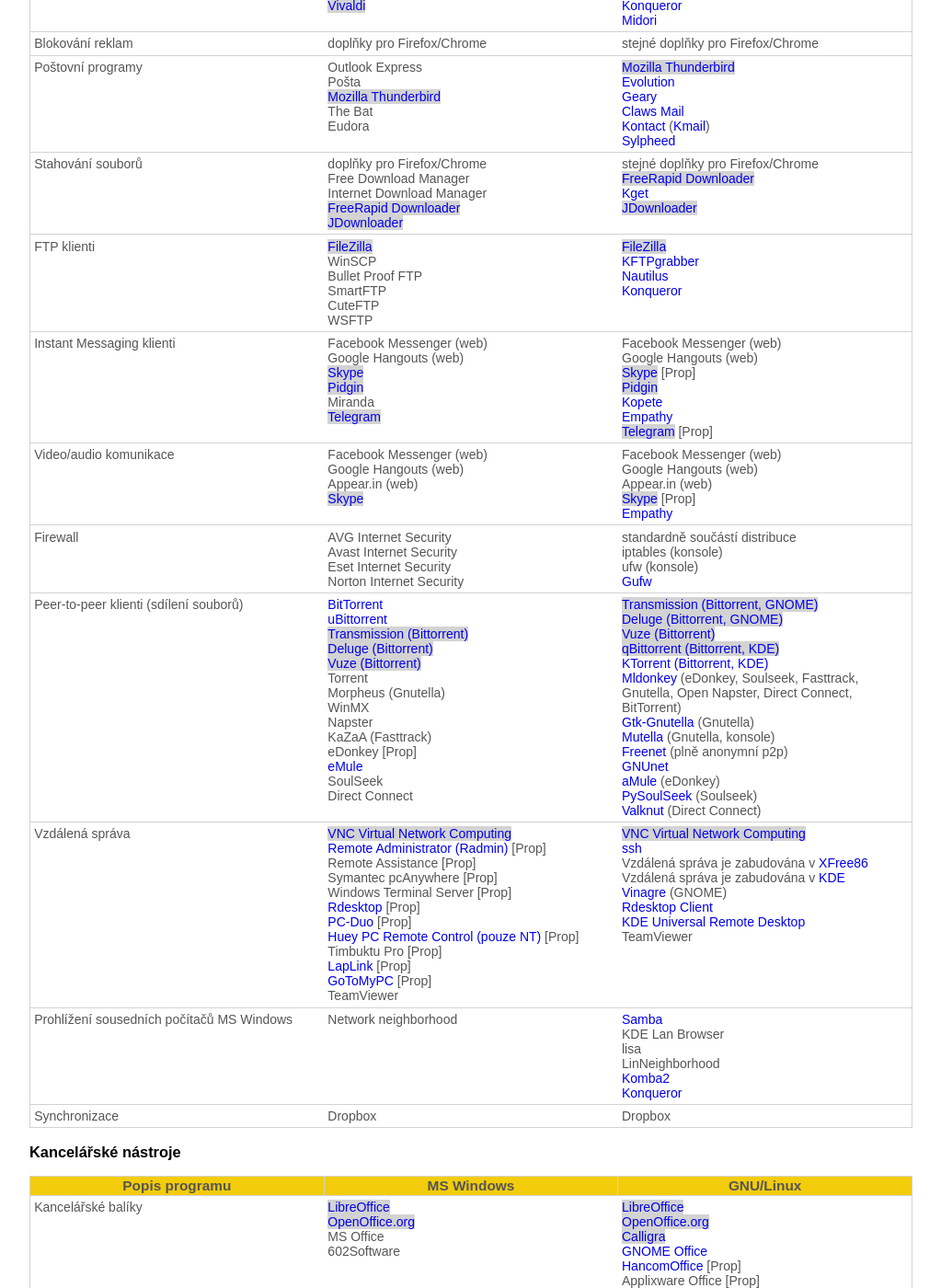
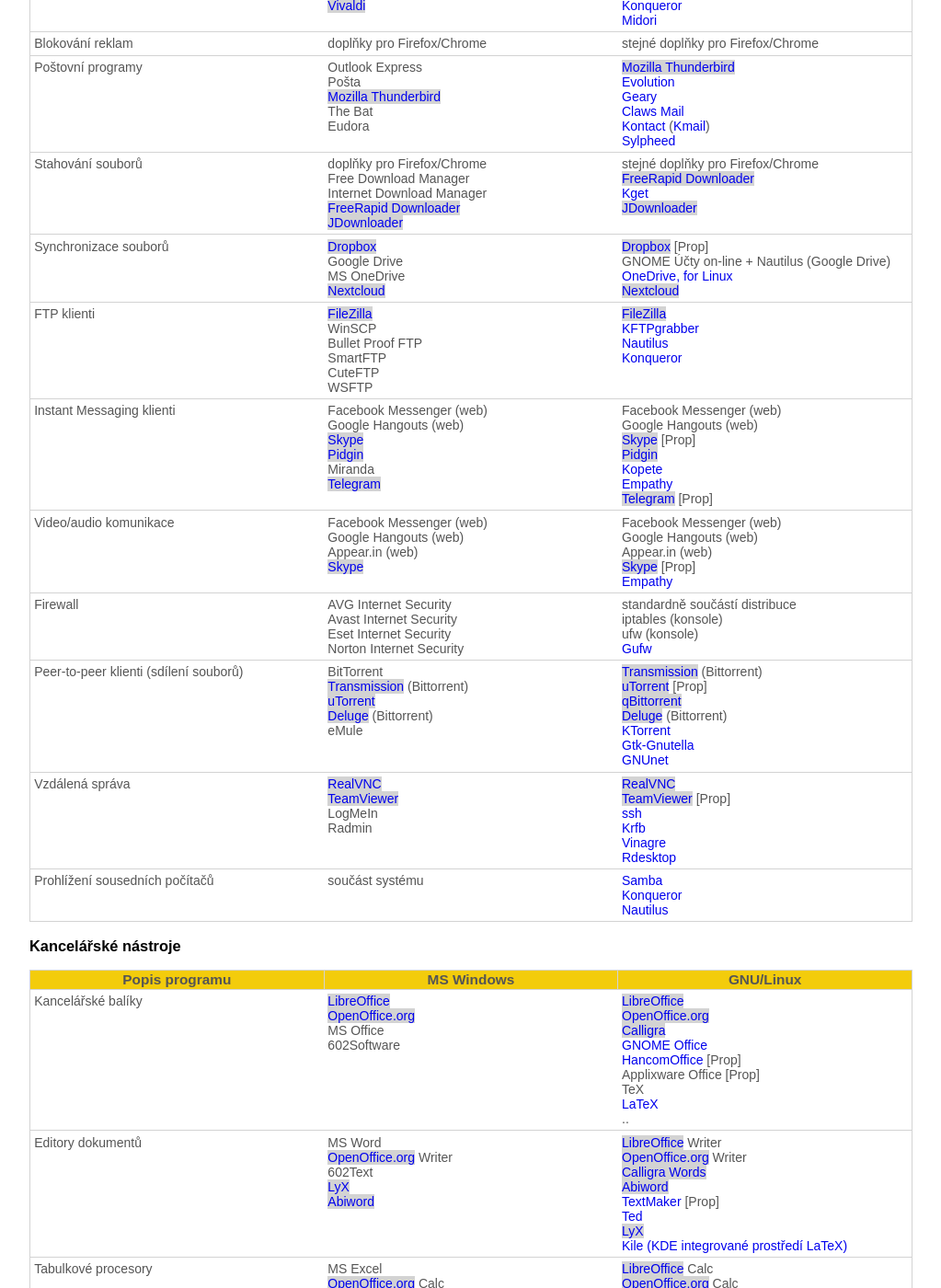
Before and after one commit to MikkCZ/plc, a Jekyll site: the page built from _pages/ekvivalenty.md, in a window 1280 px wide and 1400 px high, scrolled down 1256 px. Shown: the whole window at 92% size, without its empty margins (128-1151 px from the left). Built offline with Jekyll 4.4.1, drawn with Linux system fonts in a browser that asks for light colours.

Commit message:
Ekvivalenty - internet

```diff
--- a/_pages/ekvivalenty.md
+++ b/_pages/ekvivalenty.md
@@ -53,14 +53,14 @@
 | Blokování reklam | doplňky pro Firefox/Chrome | stejné doplňky pro Firefox/Chrome |
 | Poštovní programy | Outlook Express <br> Pošta <br> [Mozilla Thunderbird](https://www.mozilla.cz/stahnout/thunderbird/){:.mp} <br> The Bat <br> Eudora | [Mozilla Thunderbird](https://www.mozilla.cz/stahnout/thunderbird/){:.mp} <br> [Evolution](https://wiki.gnome.org/Apps/Evolution) <br> [Geary](https://wiki.gnome.org/Apps/Geary) <br> [Claws Mail](https://www.claws-mail.org/) <br> [Kontact](https://userbase.kde.org/Kontact) ([Kmail](https://userbase.kde.org/Kontact/cs)) <br> [Sylpheed](http://sylpheed.sraoss.jp/en/) |
 | Stahování souborů | doplňky pro Firefox/Chrome <br> Free Download Manager <br> Internet Download Manager <br> [FreeRapid Downloader](https://wordrider.net/freerapid/){:.mp} <br> [JDownloader](http://jdownloader.org/){:.mp} | stejné doplňky pro Firefox/Chrome <br> [FreeRapid Downloader](https://wordrider.net/freerapid/){:.mp} <br> [Kget](https://www.kde.org/applications/internet/kget/) <br> [JDownloader](http://jdownloader.org/){:.mp} |
+| Synchronizace souborů | [Dropbox](https://www.dropbox.com/){:.mp} <br> Google Drive <br> MS OneDrive <br> [Nextcloud](https://nextcloud.com/){:.mp} | [Dropbox](https://www.dropbox.com/){:.mp} [Prop] <br> GNOME Účty on-line + Nautilus (Google Drive) <br> [OneDrive, for Linux](https://skilion.github.io/onedrive/) <br> [Nextcloud](https://nextcloud.com/){:.mp} |
 | FTP klienti | [FileZilla](https://filezilla-project.org/){:.mp} <br> WinSCP <br> Bullet Proof FTP <br> SmartFTP <br> CuteFTP <br> WSFTP | [FileZilla](https://filezilla-project.org/){:.mp} <br> [KFTPgrabber](https://www.kde.org/applications/internet/kftpgrabber/) <br> [Nautilus](https://wiki.gnome.org/action/show/Apps/Files) <br> [Konqueror](https://konqueror.org/) |
 | Instant Messaging klienti | Facebook Messenger (web) <br> Google Hangouts (web) <br> [Skype](https://www.skype.com/){:.mp} <br> [Pidgin](https://pidgin.im/){:.mp} <br> Miranda <br> [Telegram](https://telegram.org/){:.mp} | Facebook Messenger (web) <br> Google Hangouts (web) <br> [Skype](https://www.skype.com/){:.mp} [Prop] <br> [Pidgin](https://pidgin.im/){:.mp} <br> [Kopete](https://userbase.kde.org/Kopete) <br> [Empathy](https://wiki.gnome.org/action/show/Apps/Empathy) <br> [Telegram](https://telegram.org/){:.mp} [Prop] |
 | Video/audio komunikace | Facebook Messenger (web) <br> Google Hangouts (web) <br> Appear.in (web) <br> [Skype](https://www.skype.com/){:.mp} | Facebook Messenger (web) <br> Google Hangouts (web) <br> Appear.in (web) <br> [Skype](https://www.skype.com/){:.mp} [Prop] <br> [Empathy](https://wiki.gnome.org/action/show/Apps/Empathy) |
 | Firewall | AVG Internet Security <br> Avast Internet Security <br> Eset Internet Security <br> Norton Internet Security | standardně součástí distribuce <br> iptables (konsole) <br> ufw (konsole) <br> [Gufw](https://gufw.org/) |
-| Peer-to-peer klienti (sdílení souborů) | [BitTorrent](http://www.bittorrent.com/) <br> [uBittorrent](http://www.bittorrent.com/) <br> [Transmission (Bittorrent)](http://www.transmissionbt.com/){:.mp} <br> [Deluge (Bittorrent)](http://deluge-torrent.org/){:.mp} <br> [Vuze (Bittorrent)](http://www.vuze.com/){:.mp} <br> Torrent <br> Morpheus (Gnutella) <br> WinMX <br> Napster <br> KaZaA (Fasttrack) <br> eDonkey [Prop] <br> [eMule](http://www.emule-project.net/) <br> SoulSeek <br> Direct Connect | [Transmission (Bittorrent, GNOME)](http://www.transmissionbt.com/){:.mp} <br> [Deluge (Bittorrent, GNOME)](http://deluge-torrent.org/){:.mp} <br> [Vuze (Bittorrent)](http://www.vuze.com/){:.mp} <br> [qBittorrent (Bittorrent, KDE)](http://www.qbittorrent.org/){:.mp} <br> [KTorrent (Bittorrent, KDE)](https://www.kde.org/applications/internet/ktorrent/) <br> [Mldonkey](http://mldonkey.sourceforge.net/) (eDonkey, Soulseek, Fasttrack, Gnutella, Open Napster, Direct Connect, BitTorrent) <br> [Gtk-Gnutella](http://gtk-gnutella.sourceforge.net/) (Gnutella) <br> [Mutella](http://mutella.sourceforge.net/) (Gnutella, konsole) <br> [Freenet](http://freenet.sourceforge.net/) (plně anonymní p2p) <br> [GNUnet](http://www.gnu.org/software/GNUnet/gnunet.html) <br> [aMule](http://www.amule.org/) (eDonkey) <br> [PySoulSeek](http://www.sensi.org/~ak/pyslsk/) (Soulseek) <br> [Valknut](http://wxdcgui.sourceforge.net/) (Direct Connect) |
-| Vzdálená správa | [VNC Virtual Network Computing](http://www.realvnc.com/){:.mp} <br> [Remote Administrator (Radmin)](http://www.radmin.cz/) [Prop] <br> Remote Assistance [Prop] <br> Symantec pcAnywhere [Prop] <br> Windows Terminal Server [Prop] <br> [Rdesktop](http://www.rdesktop.org/) [Prop] <br> [PC-Duo](http://www.vector-networks.com/pcduo/) [Prop] <br> [Huey PC Remote Control (pouze NT)](http://www.gidsoftware.com/) [Prop] <br> Timbuktu Pro [Prop] <br> [LapLink](http://www.laplink.com/) [Prop] <br> [GoToMyPC](http://www.gotomypc.com/) [Prop] <br> TeamViewer | [VNC Virtual Network Computing](http://www.realvnc.com/){:.mp} <br> [ssh](http://www.ssh.com/) <br> Vzdálená správa je zabudována v [XFree86](http://www.xfree86.org/) <br> Vzdálená správa je zabudována v [KDE](https://www.kde.org/applications/system/krfb/) <br> [Vinagre](https://wiki.gnome.org/Apps/Vinagre) (GNOME) <br> [Rdesktop Client](http://www.rdesktop.org/) <br> [KDE Universal Remote Desktop](http://kurd.sourceforge.net/) <br> TeamViewer |
-| Prohlížení sousedních počítačů MS Windows | Network neighborhood | [Samba](https://www.samba.org/) <br> KDE Lan Browser <br> lisa <br> LinNeighborhood <br> [Komba2](http://sourceforge.net/projects/komba) <br> [Konqueror](http://www.konqueror.org/) |
-| Synchronizace | Dropbox | Dropbox |
+| Peer-to-peer klienti (sdílení souborů) | BitTorrent <br> [Transmission](https://transmissionbt.com/){:.mp} (Bittorrent) <br> [uTorrent](https://www.utorrent.com/desktop/){:.mp} <br> [Deluge](https://deluge-torrent.org/){:.mp} (Bittorrent) <br> eMule | [Transmission](https://transmissionbt.com/){:.mp} (Bittorrent) <br> [uTorrent](https://www.utorrent.com/desktop/){:.mp} [Prop] <br> [qBittorrent](https://www.qbittorrent.org/){:.mp} <br> [Deluge](https://deluge-torrent.org/){:.mp} (Bittorrent) <br> [KTorrent](https://www.kde.org/applications/internet/ktorrent/) <br> [Gtk-Gnutella](http://gtk-gnutella.sourceforge.net/) <br> [GNUnet](https://gnunet.org/) |
+| Vzdálená správa | [RealVNC](https://www.realvnc.com/){:.mp} <br> [TeamViewer](https://www.teamviewer.com/){:.mp} <br> LogMeIn <br> Radmin | [RealVNC](https://www.realvnc.com/){:.mp} <br> [TeamViewer](https://www.teamviewer.com/){:.mp} [Prop] <br> [ssh](https://www.openssh.com/) <br> [Krfb](https://www.kde.org/applications/system/krfb/) <br> [Vinagre](https://www.kde.org/applications/system/krfb/) <br> [Rdesktop](http://www.rdesktop.org/) |
+| Prohlížení sousedních počítačů | součást systému | [Samba](https://www.samba.org/) <br> [Konqueror](https://konqueror.org/) <br> [Nautilus](https://wiki.gnome.org/action/show/Apps/Files) |
 
 ### Kancelářské nástroje
 {:#kancelar}
```
